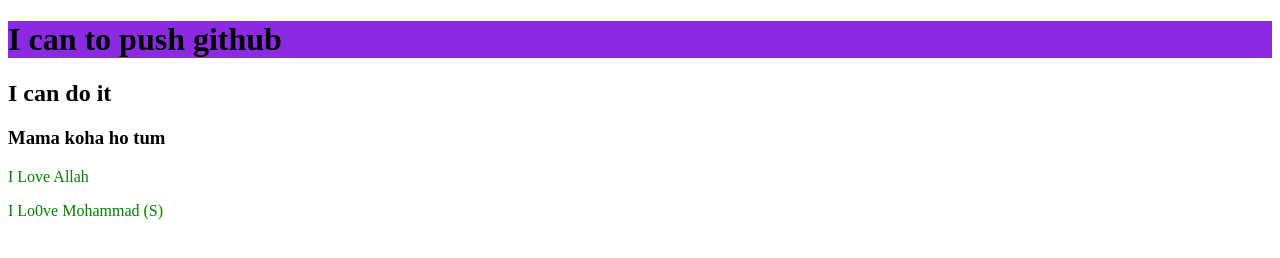
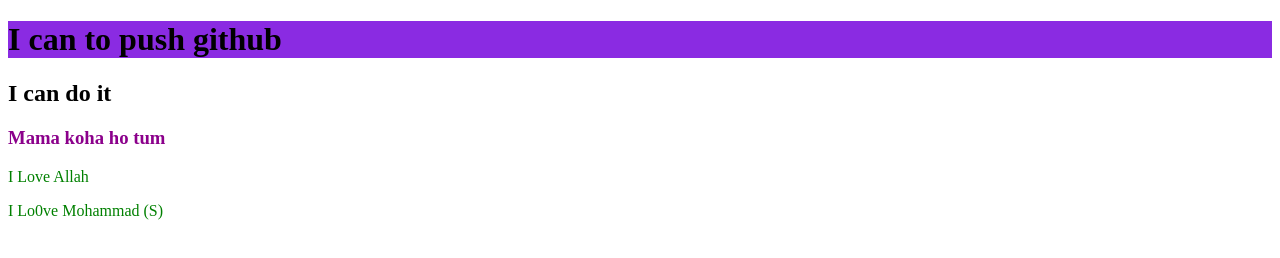
Before and after one commit to rakibulislam123/my-second-repo, a plain HTML site: page index.html in a window 1280 px wide. Drawn offline with Linux system fonts and the light colour scheme.

Commit message:
change h

```diff
--- a/style.css
+++ b/style.css
@@ -4,3 +4,6 @@ p{
 h1{
     background-color: blueviolet;
 }
+h3{
+    color: darkmagenta;
+}
```
